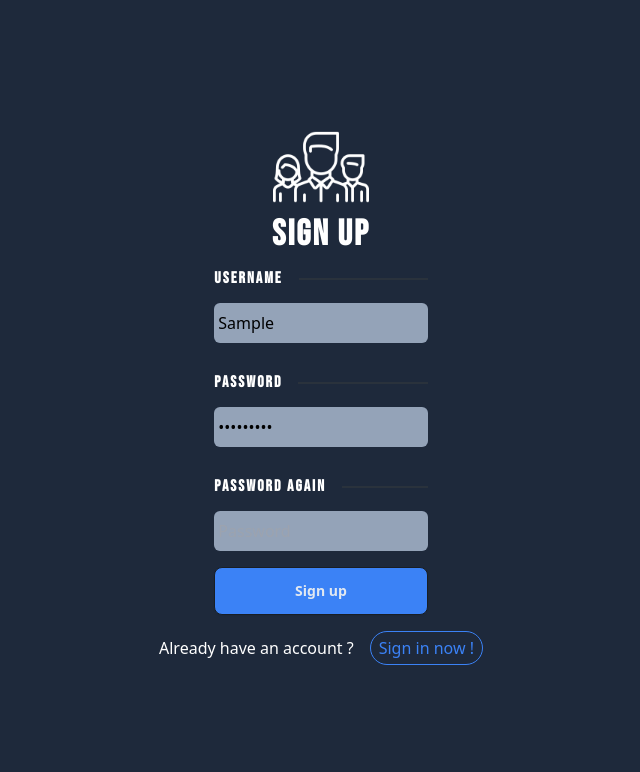
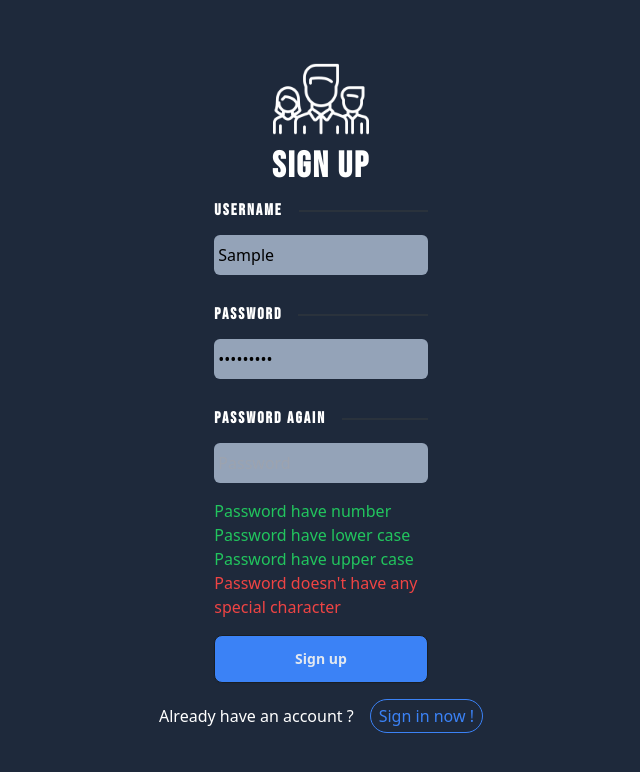
Before and after one commit to Tinnapop13/PROJECT2-SEC-1-XiaoYiLobsterSlayerTeam, a Vue app: page / in a window 1280 px wide. Both pictures are taken after typing "Sample", "Sample123" into the empty fields and a click on the button "Create now !". Shown: the top 772 px of the page, without its empty margins (319-959 px from the left). Built offline with nearby package versions, Linux system fonts and the light colour scheme; data requests are answered from the project's data file.

Commit message:
[Update] add Validate sign up in Authentication

```diff
--- a/src/components/Authentication.vue
+++ b/src/components/Authentication.vue
@@ -2,7 +2,7 @@
 import { UserManagement } from '@/libs/UserManagement.js'
 import { getUsersData , addUserData } from '@/libs/crud.js'
 import {useRouter} from "vue-router"
-import { ref , onMounted } from 'vue'
+import { ref , onMounted, computed } from 'vue'
 import Modal from '@/components/Modal.vue'
 import { errorStore } from '@/stores/errorStore'
 import { authenticationStore } from '@/stores/authenticationStore'
@@ -16,6 +16,10 @@ const route = useRouter()
 const username = ref('')
 const password = ref('')
 const validatePassword = ref('')
+const hasUpper = ref(false)
+const hasLower = ref(false)
+const hasDigit = ref(false)
+const hasSpecial = ref(false)
 
 const login = (event)=>{
     for (const [key,value] of Object.entries(userManager.value.getUsers())) {
@@ -43,6 +47,31 @@ const regist = (event)=>{
             return
         }
     }
+    if(!/[0-9]/.test(password.value)){
+        errStore.loginErrorLog = "Password doesn't have any digit"
+        errStore.loginFailed = true
+        event.preventDefault();
+        return
+    }
+    if(!/[a-z]/.test(password.value)){
+        errStore.loginErrorLog = "Password doesn't have any lower case"
+        errStore.loginFailed = true
+        event.preventDefault();
+        return
+    }
+    if(!/[A-Z]/.test(password.value)){
+        errStore.loginErrorLog = "Password doesn't have any upper case"
+        errStore.loginFailed = true
+        event.preventDefault();
+        return
+    }
+
+    if(!/[@#$%^&*!]/.test(password.value)){
+        errStore.loginErrorLog = "Password doesn't have any special character"
+        errStore.loginFailed = true
+        event.preventDefault();
+        return
+    }
     if(username.value.trim().length === 0 || password.value.trim().length === 0){
             errStore.loginErrorLog = "Please fulfill both username and password."
             errStore.loginFailed = true
@@ -55,12 +84,55 @@ const regist = (event)=>{
         event.preventDefault();
         return
     }
+
+
     addUserData(username.value,password.value)
     event.preventDefault();
     registrationSuccess.value = true
 
 
 }
+
+const computedPasswordHasDigit = computed(() => {
+    if(/[0-9]/.test(password.value)) {
+        hasDigit.value = true
+        return 'Password have number'
+    }
+    else {
+        hasDigit.value = false
+        return "Password doesn't have any digit"
+    }
+})
+const computedPasswordHasLower = computed(() => {
+    if(/[a-z]/.test(password.value)) {
+        hasLower.value = true
+        return 'Password have lower case'
+    }
+    else {
+        hasLower.value = false
+        return "Password doesn't have any lower case"
+    }
+})
+const computedPasswordHasUpper = computed(() => {
+    if(/[A-Z]/.test(password.value)) {
+        hasUpper.value = true
+        return 'Password have upper case'
+    }
+    else {
+        hasUpper.value = false
+        return "Password doesn't have any upper case"
+    }
+})
+const computedPasswordHasspecial = computed(() => {
+    if(/[@#$%^&*!]/.test(password.value)) {
+        hasSpecial.value = true
+        return 'Password have special character'
+    }
+    else {
+        hasSpecial.value = false
+        return "Password doesn't have any special character"
+    }
+})
 
 const closeModal = ()=>{
     registrationSuccess.value = false
@@ -92,6 +164,16 @@ onMounted(async () => {
                 <input type="password" placeholder="Password" v-model="password" class="bg-slate-400 rounded-md h-10 text-black p-1" >
                 <label v-if="registerMode" class=" font-semibold divider divider-neutral divider-start font-basblue mb-0">Password Again</label>
                 <input v-if="registerMode" type="password" placeholder="Password" v-model="validatePassword" class="bg-slate-400 rounded-md h-10 text-black p-1" >
+                <div v-if="registerMode">
+                    <div v-if="hasDigit" class="text-green-500">{{computedPasswordHasDigit}}</div>
+                    <div v-else class="text-red-500">{{computedPasswordHasDigit}}</div>
+                    <div v-if="hasLower" class="text-green-500">{{computedPasswordHasLower}}</div>
+                    <div v-else class="text-red-500">{{computedPasswordHasLower}}</div>
+                    <div v-if="hasUpper" class="text-green-500">{{computedPasswordHasUpper}}</div>
+                    <div v-else class="text-red-500">{{computedPasswordHasUpper}}</div>
+                    <div v-if="hasSpecial" class="text-green-500">{{computedPasswordHasspecial}}</div>
+                    <div v-else class="text-red-500">{{computedPasswordHasspecial}}</div>
+                </div>
                 <div v-if="errStore.loginFailed" class="text-red-500">{{ errStore.loginErrorLog }}</div>
                 <input v-if="!registerMode" type="submit" class="btn bg-blue-500 text-slate-200 hover:bg-slate-200 hover:text-blue-500" value="Login" @click="login($event)" >
                 <input v-if="registerMode" type="submit" class="btn bg-blue-500 text-slate-200 hover:bg-slate-200 hover:text-blue-500" value="Sign up" @click="regist($event)" >
```
